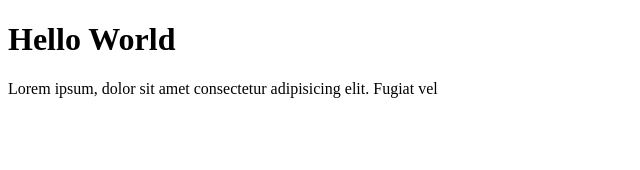
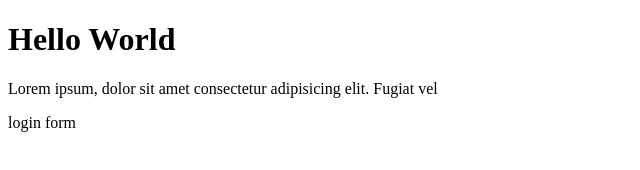
Before and after one commit to Abdul-Ashkat/mySample, a plain HTML site: page index.html in a window 1280 px wide. Shown: the full height of the page, 0-640 px from the left. Drawn offline with Linux system fonts and the light colour scheme.

Commit message:
login form

```diff
--- /dev/null
+++ b/dir2/app2.js
@@ -0,0 +1 @@
+console.log("Second directory");
--- a/index.html
+++ b/index.html
@@ -11,5 +11,6 @@
     <p>
       Lorem ipsum, dolor sit amet consectetur adipisicing elit. Fugiat vel
     </p>
+    login form
   </body>
 </html>
```
Also changed, not shown: login.html (added, +1 -0 lines), log.txt (added).
